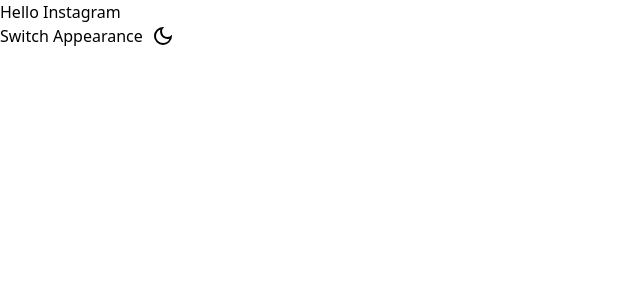
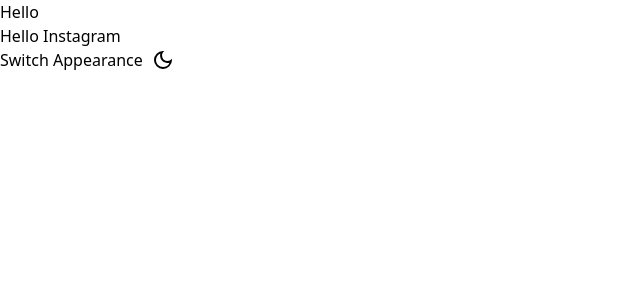
Before and after one commit to shariarhossain17/sociad-network-fronto-end, a Next.js app: page / in a window 1280 px wide. Shown: the top 300 px of the page, without its empty margins (0-640 px from the left). Built offline with nearby package versions, Linux system fonts and the light colour scheme.

Commit message:
set layout

```diff
--- /dev/null
+++ b/Layout/PageLayout.jsx
@@ -0,0 +1,12 @@
+const PageLayout = ({ children }) => {
+  return (
+    <>
+      <div>
+        <h1>Hello</h1>
+      </div>
+      <div>{children}</div>
+    </>
+  );
+};
+
+export default PageLayout;
--- a/pages/_app.js
+++ b/pages/_app.js
@@ -2,9 +2,14 @@
 import { ThemeProvider } from "next-themes";
 
 export default function App({ Component, pageProps }) {
+  const Layout = Component.Layout || EmptyLayout;
   return (
     <ThemeProvider attribute="class">
-      <Component {...pageProps} />
+      <Layout>
+        <Component {...pageProps} />
+      </Layout>
     </ThemeProvider>
   );
 }
+
+const EmptyLayout = ({ children }) => <>{children}</>;
--- a/pages/index.js
+++ b/pages/index.js
@@ -1,15 +1,17 @@
 import Theme from "@/components/Theme/Theme";
+import PageLayout from "@/Layout/PageLayout";
 import { Inter } from "next/font/google";
 
 const inter = Inter({ subsets: ["latin"] });
 
 export default function Home() {
-
   return (
     <>
       <h1>Hello Instagram</h1>
 
-    <Theme/>
+      <Theme />
     </>
   );
 }
+
+Home.Layout = PageLayout;
```
